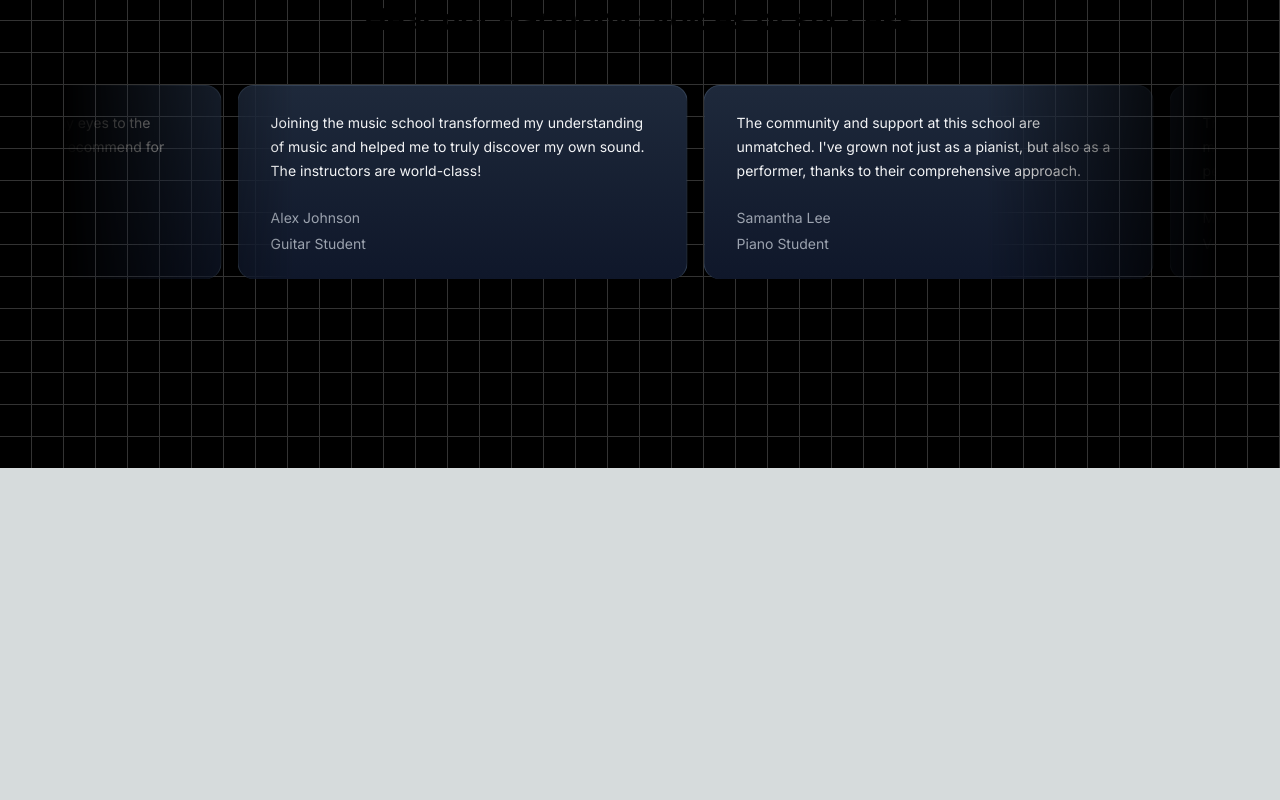
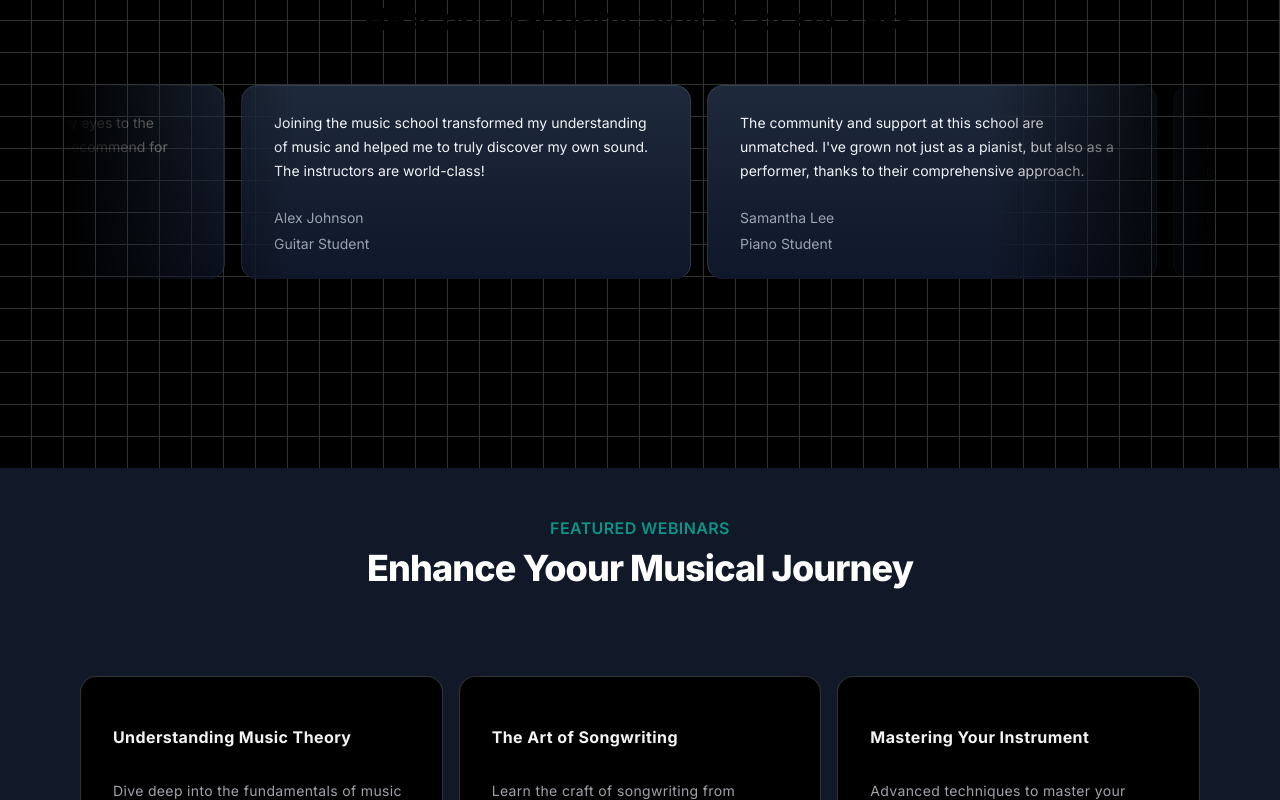
Before and after one commit to relan1997/learningNEXTjs, a Next.js app: page / in a window 1280 px wide. Shown: the part 2000-2800 px from the top of the page. Before the commit the page ends 2468 px from the top, so only its background shows below. Built offline with nearby package versions, Linux system fonts and the light colour scheme.

Commit message:
added the card hover effect

```diff
--- a/src/app/page.tsx
+++ b/src/app/page.tsx
@@ -2,6 +2,7 @@
 import FeaturedCourses from "@/components/FeaturedCourses";
 import WhyChooseUse from "@/components/WhyChooseUs";
 import TestimonialCards from "@/components/TestimonialCards";
+import UpcomingWebinars from "@/components/UpcomingWebinars";
 export default function Home() {
   return (
    <main className="min-h-screen bg-black/[0.96] antialiased bg-grid-white/[0.02]">
@@ -9,6 +10,7 @@
      <FeaturedCourses/>
      <WhyChooseUse/>  {/* all the components that are not to displayed on every route will be added to the page and also the components that will not be part of every section and need a structured layout will also be needed to be added in page */}
     <TestimonialCards/>
+    <UpcomingWebinars/>
    </main>
   );
 }
--- /dev/null
+++ b/src/components/UpcomingWebinars.tsx
@@ -0,0 +1,77 @@
+'use client';
+import { HoverEffect } from "./ui/card-hover-effect";
+import Link from "next/link"
+export default function UpcomingWebinars()
+{
+// waise toh we needed title, description and link as part of the object that will be passed to the Component lekin we can use slug as a link
+    const featuredWebinars = [
+        {
+          title: 'Understanding Music Theory',
+          description:
+            'Dive deep into the fundamentals of music theory and enhance your musical skills.',
+          slug: 'understanding-music-theory',
+          isFeatured: true,
+        },
+        {
+          title: 'The Art of Songwriting',
+          description:
+            'Learn the craft of songwriting from experienced musicians and songwriters.',
+          slug: 'the-art-of-songwriting',
+          isFeatured: true,
+        },
+        {
+          title: 'Mastering Your Instrument',
+          description:
+            'Advanced techniques to master your musical instrument of choice.',
+          slug: 'mastering-your-instrument',
+          isFeatured: true,
+        },
+        {
+          title: 'Music Production Essentials',
+          description:
+            'Get started with music production with this comprehensive overview.',
+          slug: 'music-production-essentials',
+          isFeatured: true,
+        },
+        // Added two more webinars
+        {
+          title: 'Live Performance Techniques',
+          description:
+            'Enhance your live performance skills with expert tips and strategies.',
+          slug: 'live-performance-techniques',
+          isFeatured: true,
+        },
+        {
+          title: 'Digital Music Marketing',
+          description:
+            'Learn how to promote your music effectively in the digital age.',
+          slug: 'digital-music-marketing',
+          isFeatured: true,
+        },
+      ];
+
+    return(
+        <div className="p-12 bg-gray-900">
+            <div className="max-w-7xl mx-auto px-4 sm:px-6">
+            <div className="text-center">
+                <h2 className="text-base text-teal-600 font-semibold tracking-wide uppercase">FEATURED WEBINARS</h2>
+                <p className="mt-2 text-3xl leading-8 font-extrabold tracking-tight text-white sm:text-4xl">Enhance Yoour Musical Journey</p>
+            </div>
+            <div className="mt-10">
+                <HoverEffect items={featuredWebinars.map((item)=>(
+                    {
+                        title:item.title,
+                        description:item.description,
+                        link:'/'
+                    }
+                ))}/>
+            </div>
+            <div className="mt-10 text-center">
+                <Link href={"/"} className="px-4 py-2 rounded border border-neutral-600 text-neutral-700 bg-white hover:bg-gray-100 transition duration-200">
+                    View All Webinars
+                </Link>
+            </div>
+            </div>
+        </div>
+    )
+}
--- /dev/null
+++ b/src/components/ui/card-hover-effect.tsx
@@ -0,0 +1,111 @@
+import { cn } from "@/utils/cn";
+import { AnimatePresence, motion } from "framer-motion";
+import Link from "next/link";
+import { useState } from "react";
+
+export const HoverEffect = ({
+  items,
+  className,
+}: {
+  items: {
+    title: string;
+    description: string;
+    link: string;
+  }[];
+  className?: string;
+}) => {
+  let [hoveredIndex, setHoveredIndex] = useState<number | null>(null);
+
+  return (
+    <div
+      className={cn(
+        "grid grid-cols-1 md:grid-cols-2  lg:grid-cols-3  py-10",
+        className
+      )}
+    >
+      {items.map((item, idx) => (
+        <Link
+          href={item?.link}
+          key={item?.link}
+          className="relative group  block p-2 h-full w-full"
+          onMouseEnter={() => setHoveredIndex(idx)}
+          onMouseLeave={() => setHoveredIndex(null)}
+        >
+          <AnimatePresence>
+            {hoveredIndex === idx && (
+              <motion.span
+                className="absolute inset-0 h-full w-full bg-neutral-200 dark:bg-slate-800/[0.8] block  rounded-3xl"
+                layoutId="hoverBackground"
+                initial={{ opacity: 0 }}
+                animate={{
+                  opacity: 1,
+                  transition: { duration: 0.15 },
+                }}
+                exit={{
+                  opacity: 0,
+                  transition: { duration: 0.15, delay: 0.2 },
+                }}
+              />
+            )}
+          </AnimatePresence>
+          <Card>
+            <CardTitle>{item.title}</CardTitle>
+            <CardDescription>{item.description}</CardDescription>
+          </Card>
+        </Link>
+      ))}
+    </div>
+  );
+};
+
+export const Card = ({
+  className,
+  children,
+}: {
+  className?: string;
+  children: React.ReactNode;
+}) => {
+  return (
+    <div
+      className={cn(
+        "rounded-2xl h-full w-full p-4 overflow-hidden bg-black border border-transparent dark:border-white/[0.2] group-hover:border-slate-700 relative z-20",
+        className
+      )}
+    >
+      <div className="relative z-50">
+        <div className="p-4">{children}</div>
+      </div>
+    </div>
+  );
+};
+export const CardTitle = ({
+  className,
+  children,
+}: {
+  className?: string;
+  children: React.ReactNode;
+}) => {
+  return (
+    <h4 className={cn("text-zinc-100 font-bold tracking-wide mt-4", className)}>
+      {children}
+    </h4>
+  );
+};
+export const CardDescription = ({
+  className,
+  children,
+}: {
+  className?: string;
+  children: React.ReactNode;
+}) => {
+  return (
+    <p
+      className={cn(
+        "mt-8 text-zinc-400 tracking-wide leading-relaxed text-sm",
+        className
+      )}
+    >
+      {children}
+    </p>
+  );
+};
```
